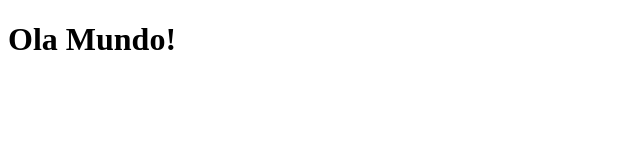
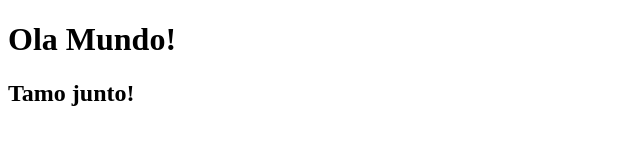
Before and after one commit to hinhodocavaco-create/front-teste, a plain HTML site: page index.html in a window 1280 px wide. Shown: the whole page, without its empty margins (0-640 px from the left). Drawn offline with Linux system fonts and the light colour scheme.

Commit message:
Tamo junto!

```diff
--- a/index.html
+++ b/index.html
@@ -7,5 +7,6 @@
 </head>
 <body>
     <h1>Ola Mundo!</h1>
+    <h2>Tamo junto!</h2>
 </body>
 </html>
```
